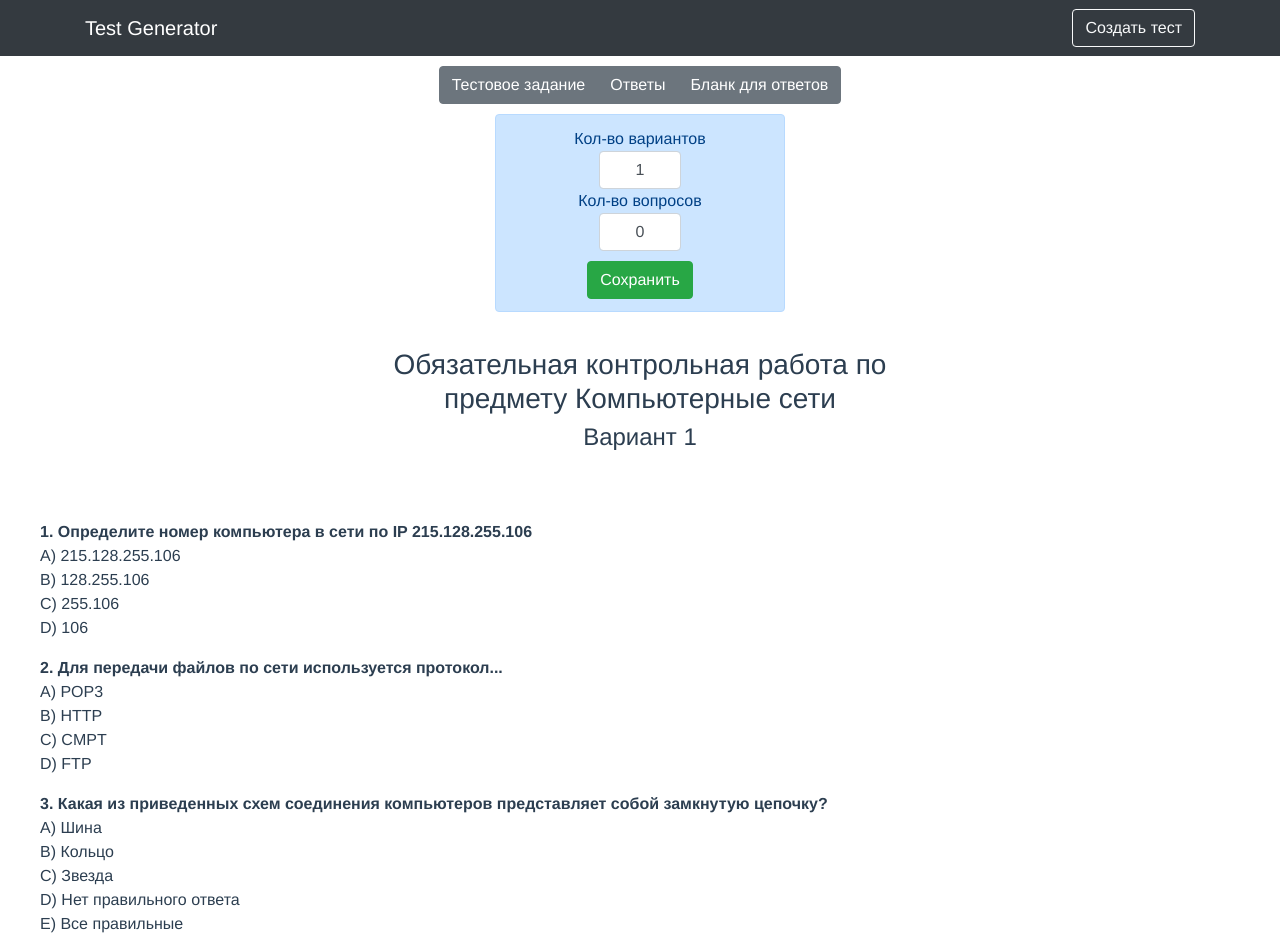
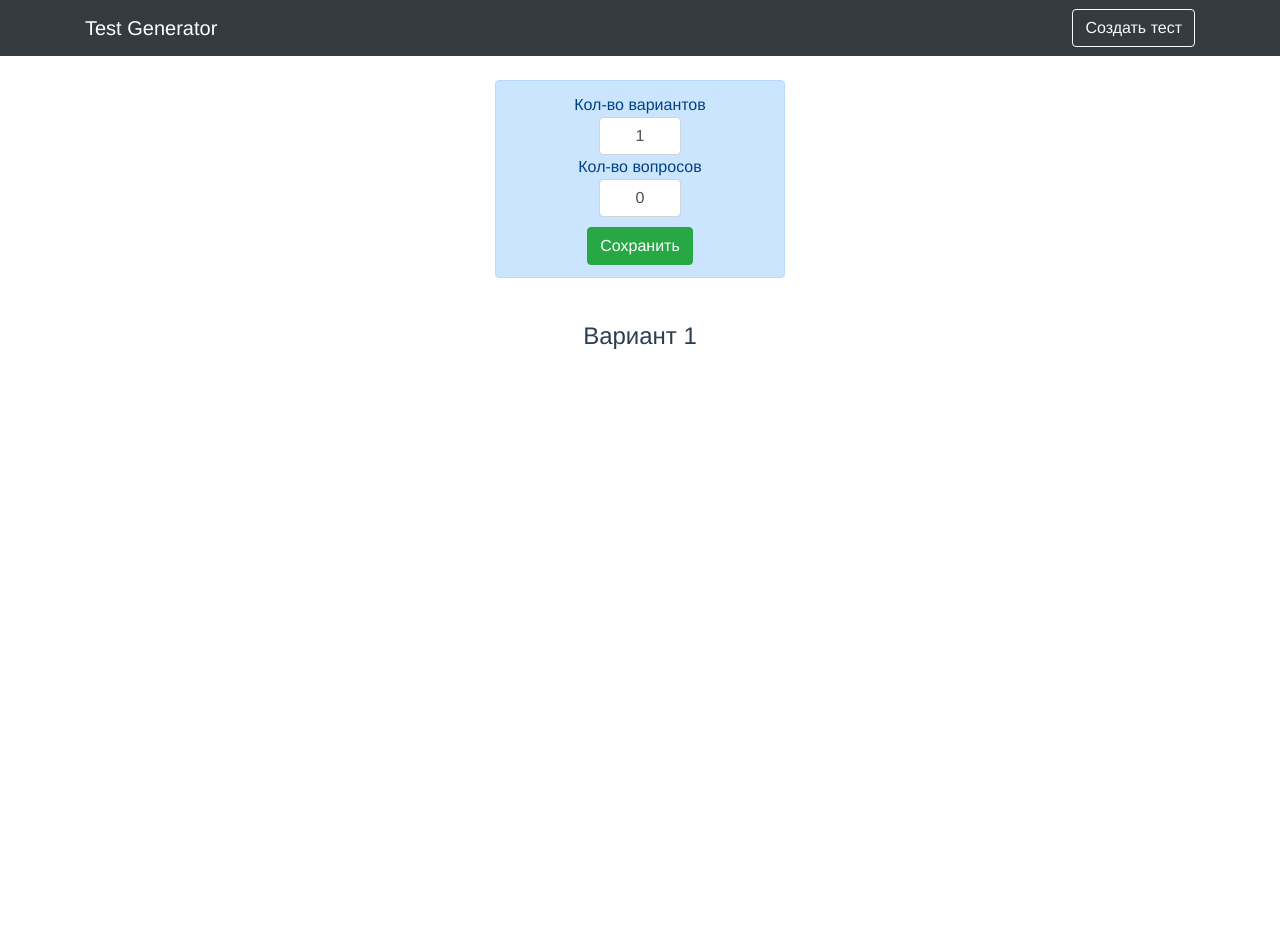
Before and after one commit to SpaceofWeb/test-generator, a Vue app: page /view in a window 1280 px wide. After the commit the page ends 800 px from the top, so only its background shows below. Built offline with nearby package versions, Linux system fonts and the light colour scheme.

Commit message:
load & download added

```diff
--- a/package.json
+++ b/package.json
@@ -12,6 +12,8 @@
     "core-js": "^3.4.3",
     "cors": "^2.8.5",
     "express": "^4.17.1",
+    "file-saver": "^1.3.2",
+    "jszip": "^3.2.2",
     "vue": "^2.6.10",
     "vue-router": "^3.1.3",
     "vuex": "^3.1.2"
--- a/public/d.json
+++ /dev/null
@@ -1,72 +0,0 @@
-[
-    {
-        "testTitle": "Обязательная контрольная работа по предмету Компьютерные сети"
-    },
-    {
-        "question": "Какая из приведенных схем соединения компьютеров представляет собой замкнутую цепочку?",
-        "answers": [
-            {
-                "title": "Шина",
-                "isCorrect": false
-            },
-            {
-                "title": "Кольцо",
-                "isCorrect": true
-            },
-            {
-                "title": "Звезда",
-                "isCorrect": true
-            },
-            {
-                "title": " Нет правильного ответа",
-                "isCorrect": false
-            },
-            {
-                "title": "Все правильные",
-                "isCorrect": false
-            }
-        ]
-    },
-    {
-        "question": "Для передачи файлов по сети используется протокол...",
-        "answers": [
-            {
-                "title": "POP3",
-                "isCorrect": false
-            },
-            {
-                "title": "HTTP",
-                "isCorrect": false
-            },
-            {
-                "title": "CMPT",
-                "isCorrect": false
-            },
-            {
-                "title": "FTP",
-                "isCorrect": true
-            }
-        ]
-    },
-    {
-        "question": "Определите номер компьютера в сети по IP 215.128.255.106",
-        "answers": [
-            {
-                "title": "215.128.255.106",
-                "isCorrect": false
-            },
-            {
-                "title": " 128.255.106",
-                "isCorrect": false
-            },
-            {
-                "title": "255.106",
-                "isCorrect": false
-            },
-            {
-                "title": "106",
-                "isCorrect": true
-            }
-        ]
-    }
-]
--- a/src/components/WithAnswers.vue
+++ b/src/components/WithAnswers.vue
@@ -1,6 +1,7 @@
 <template>
   <div class="with-answers">
-    <h3>Бланк ответов</h3>
+    <h3>Бланк ответов для теста</h3>
+    <h4>{{getTestsTitle}}</h4>
     <table class="table">
       <thead>
           <tr>
--- a/src/store/index.js
+++ b/src/store/index.js
@@ -1,6 +1,8 @@
 import Vue from 'vue';
 import Vuex from 'vuex';
-import d from '@/../public/d.json';
+// import d from '@/../public/d.json';
+let JSZip = require("jszip");
+let saveAs = require ("file-saver").saveAs;
 // console.log(d);
 
 Vue.use(Vuex)
@@ -8,8 +10,8 @@ Vue.use(Vuex)
 export default new Vuex.Store({
   state: {
     tests: [],
-    title: d.shift().testTitle,
-    data: d,
+    title: '',
+    data: '',
     editTest: []
   },
   getters:{
@@ -41,6 +43,7 @@ export default new Vuex.Store({
       // console.log(localStorage.length);
     },
     selectTestMUT(state, payload){
+      // console.log(payload);
       let {titleTest, questions} = payload;
       state.title = titleTest;
       state.data = questions;
@@ -64,6 +67,17 @@ export default new Vuex.Store({
     editTestACT(context, payload){
       // console.log(payload);
       context.commit('editTestMUT', payload);
+    },
+    downloadTestACT(context, payload){
+      let {titleTest, questions} = payload;
+      let zip = new JSZip();
+      let fileData = {titleTest: titleTest, questions: questions};
+      // console.log(fileData);
+      zip.file('test.json', JSON.stringify(fileData));
+      zip.generateAsync({type:"blob"})
+      .then(function (blob) {
+        saveAs(blob, "Test.zip");
+      });
     }
   }
 })
--- a/src/views/CreateTest.vue
+++ b/src/views/CreateTest.vue
@@ -58,10 +58,11 @@ export default {
   },
   methods: {
     ...mapActions([
-      'saveTestACT'
+      'saveTestACT',
+      'downloadTestACT'
     ]),
     inputQuestion(payload){
-      console.log(payload);
+      // console.log(payload);
       this.questions[payload.index].question = payload.value;
     },
     // Check Box
@@ -106,7 +107,10 @@ export default {
     },
     // Save
     saveTest(){
+      // console.log(this.titleTest);
+      // console.log(this.questions);
       this.$store.dispatch('saveTestACT', { titleTest: this.titleTest, questions: this.questions });
+      this.$store.dispatch('downloadTestACT', { titleTest: this.titleTest, questions: this.questions });
       this.$router.push('/view');
     },
     ...mapMutations([
--- a/src/views/Tests.vue
+++ b/src/views/Tests.vue
@@ -4,7 +4,12 @@
         <h2>Ваши тесты</h2>
         <p>Выберите нужный или создайте новый</p>
     </div>
-      <b-container>
+    <b-container>
+    <!-- Load -->
+     <!-- <b-form-file  ref="myFile"  @change="onFileChange" class="mt-3"></b-form-file> -->
+     <input type="file" id="file" @change="onFileChange" />
+     <label for="file" class="load-symbol">&#128228;</label>
+    <!-- / Load -->
     <b-list-group v-if="lenTest">
       <!-- li -->
         <b-list-group-item
@@ -41,7 +46,9 @@ export default {
   },
   data(){
       return{
-        tests: []
+        tests: [],
+        text: '',
+        someData: ''
       }
   },
   computed:{
@@ -59,7 +66,8 @@ export default {
   methods: {
     ...mapActions([
       'selectTestACT',
-      'editTestACT'
+      'editTestACT',
+      'saveTestACT'
     ]),
     view(test){
       // console.log(test);
@@ -86,6 +94,19 @@ export default {
           questions: JSON.parse(localStorage.getItem(keys[key]))
         });
       }
+    },
+    onFileChange(ev){
+      // console.log('selected a file');
+      const file = ev.target.files[0];
+      const reader = new FileReader();
+
+      reader.onload = e => {
+        let {titleTest, questions} = JSON.parse(e.target.result);
+        // console.log(JSON.parse(e.target.result));
+        this.$store.dispatch('saveTestACT', JSON.parse(e.target.result));
+        this.getLocalStorage();
+      }
+      reader.readAsText(file);
     }
   },
   created(){
@@ -123,4 +144,25 @@ export default {
 .btn-group{
   margin-right: 1.25rem;
 }
+.container{
+  text-align: right;
+}
+.load-symbol{
+  display: inline-block;
+  font-size: 24px;
+  cursor: pointer;
+  transition: all .3s;
+  margin: 0;
+  margin-bottom: 5px;
+}
+.load-symbol:hover{
+  transform: translateY(-5px);
+}
+/*  */
+[type="file"] {
+  height: 0;
+  overflow: hidden;
+  width: 0;
+}
+
  </style>
--- a/src/views/View.vue
+++ b/src/views/View.vue
@@ -2,7 +2,7 @@
   <div class="view">
     <Print v-if="isSaved" class="print"/>
     <div class="btn-group">
-        <b-button-group>
+        <b-button-group v-if="isSaved">
         <b-button @click="changeState('test')">Тестовое задание</b-button>
         <b-button @click="changeState('withanswer')">Ответы</b-button>
         <b-button @click="changeState('answer')">Бланк для ответов</b-button>
```
Also changed, not shown: 1 other file (tests, documents, lock files or other folders).
